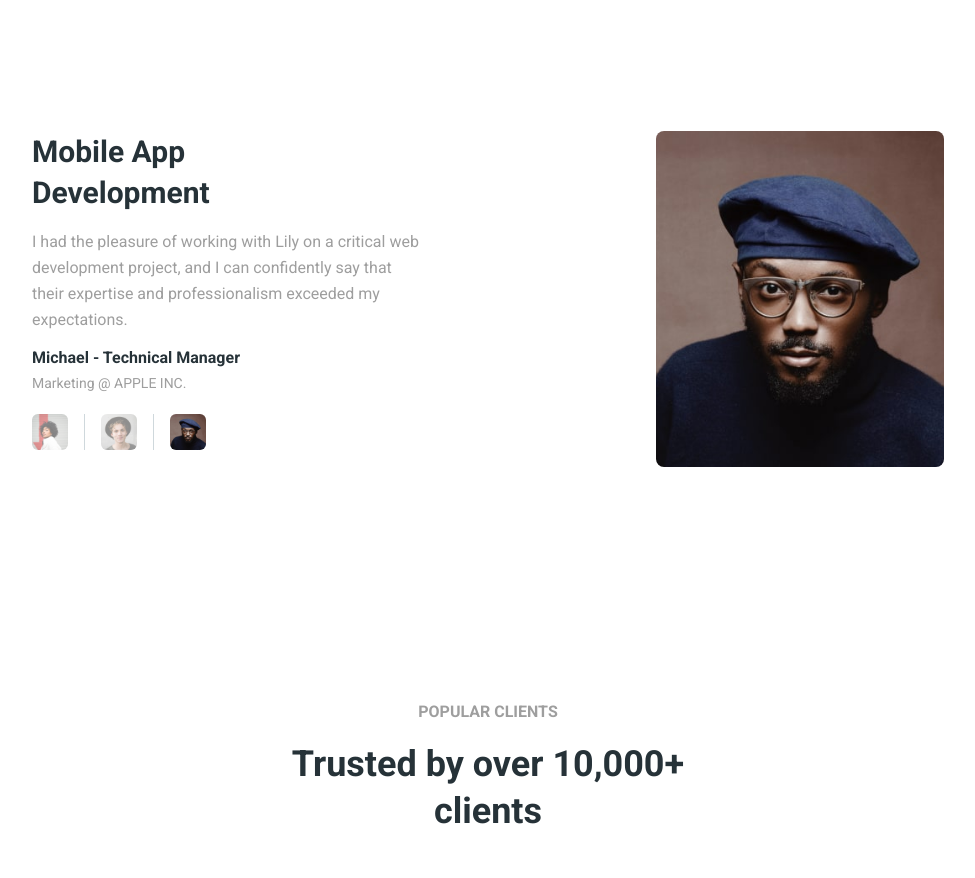
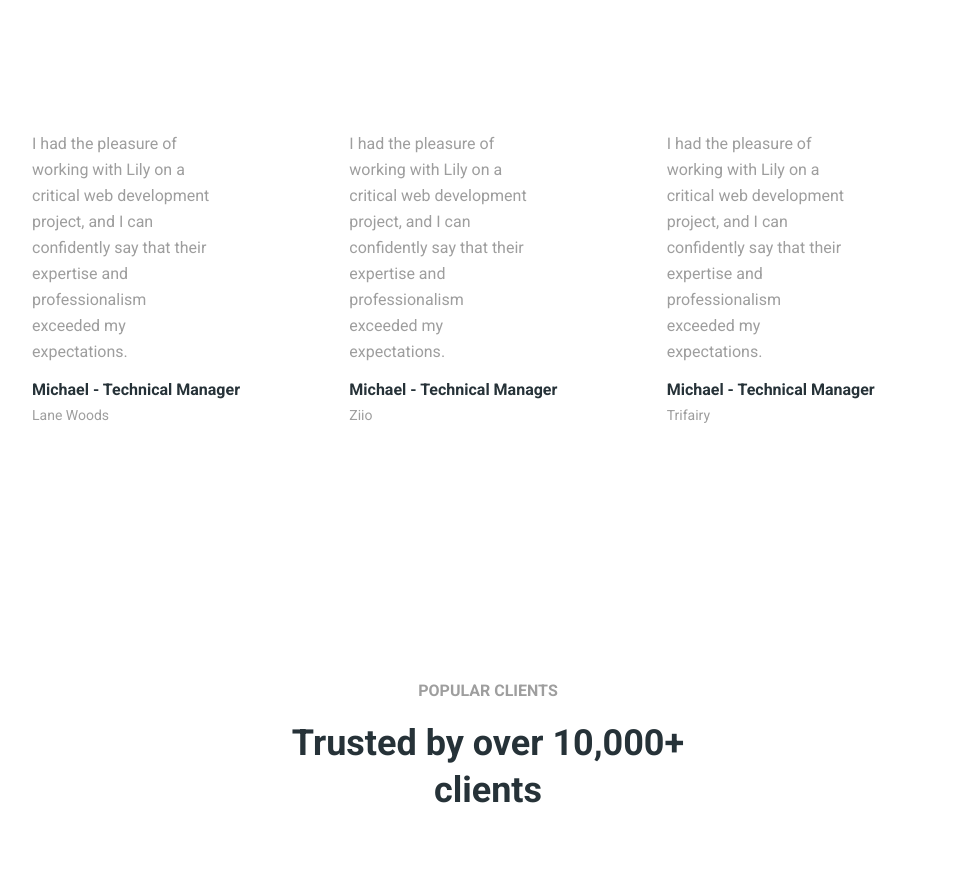
Before and after one commit to Velicium/qdroyale, a Next.js app: page / in a window 1280 px wide. Shown: the part 3720-4598 px from the top of the page, without its empty margins (152-1127 px from the left). Built offline with nearby package versions, Linux system fonts and the light colour scheme.

Commit message:
Update testimonial.tsx

```diff
--- a/src/app/testimonial.tsx
+++ b/src/app/testimonial.tsx
@@ -25,13 +25,6 @@ export function Testimonial() {
         <Card color="transparent" shadow={false} className="py-8 lg:flex-row">
           <CardBody className="w-full lg:gap-10 h-full lg:!flex justify-between ">
             <div className="w-full mb-10 lg:mb-0">
-              <Typography
-                variant="h3"
-                color="blue-gray"
-                className="mb-4 font-bold lg:max-w-xs"
-              >
-                Mobile App Development
-              </Typography>
               <Typography className="mb-3 w-full lg:w-8/12 font-normal !text-gray-500">
                 I had the pleasure of working with Lily on a critical web
                 development project, and I can confidently say that their
@@ -44,51 +37,40 @@ export function Testimonial() {
                 variant="small"
                 className="font-normal mb-5 !text-gray-500"
               >
-                Marketing @ APPLE INC.
+                Lane Woods
               </Typography>
-              <div className="flex items-center gap-4">
-                <Avatar
-                  variant="rounded"
-                  src="/image/avatar1.jpg"
-                  alt="spotify"
-                  size="sm"
-                  className={`cursor-pointer ${
-                    active === 1 ? "opacity-100" : "opacity-50"
-                  }`}
-                  onClick={() => setActive(1)}
-                />
-                <div className="w-[1px] h-[36px] bg-blue-gray-100 "></div>
-                <Avatar
-                  variant="rounded"
-                  src="/image/avatar2.jpg"
-                  alt="spotify"
-                  size="sm"
-                  className={`cursor-pointer ${
-                    active === 2 ? "opacity-100" : "opacity-50"
-                  }`}
-                  onClick={() => setActive(2)}
-                />
-                <div className="w-[1px] h-[36px] bg-blue-gray-100" />
-                <Avatar
-                  variant="rounded"
-                  src="/image/avatar3.jpg"
-                  alt="spotify"
-                  size="sm"
-                  className={`cursor-pointer ${
-                    active === 3 ? "opacity-100" : "opacity-50"
-                  }`}
-                  onClick={() => setActive(3)}
-                />
-              </div>
             </div>
-            <div className="h-[21rem] rounded-lg w-full sm:w-[18rem] shrink-0">
-              <Image
-                width={768}
-                height={768}
-                alt="testimonial image"
-                src={`/image/avatar${active}.jpg`}
-                className="h-full rounded-lg w-full object-cover"
-              />
+            <div className="w-full mb-10 lg:mb-0">
+              <Typography className="mb-3 w-full lg:w-8/12 font-normal !text-gray-500">
+                I had the pleasure of working with Lily on a critical web
+                development project, and I can confidently say that their
+                expertise and professionalism exceeded my expectations.
+              </Typography>
+              <Typography variant="h6" color="blue-gray" className="mb-0.5">
+                Michael - Technical Manager
+              </Typography>
+              <Typography
+                variant="small"
+                className="font-normal mb-5 !text-gray-500"
+              >
+                Ziio
+              </Typography>
+            </div>
+            <div className="w-full mb-10 lg:mb-0">
+              <Typography className="mb-3 w-full lg:w-8/12 font-normal !text-gray-500">
+                I had the pleasure of working with Lily on a critical web
+                development project, and I can confidently say that their
+                expertise and professionalism exceeded my expectations.
+              </Typography>
+              <Typography variant="h6" color="blue-gray" className="mb-0.5">
+                Michael - Technical Manager
+              </Typography>
+              <Typography
+                variant="small"
+                className="font-normal mb-5 !text-gray-500"
+              >
+                Trifairy
+              </Typography>
             </div>
           </CardBody>
         </Card>
```
